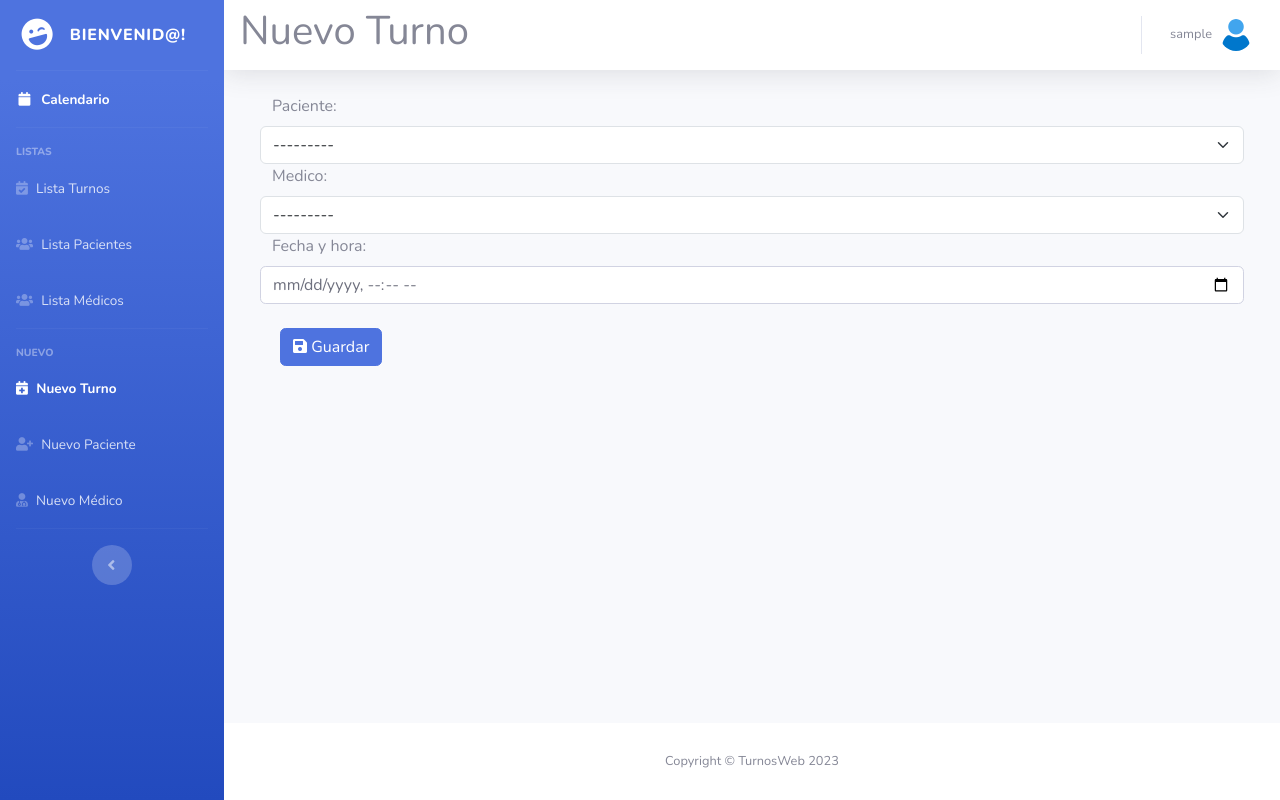
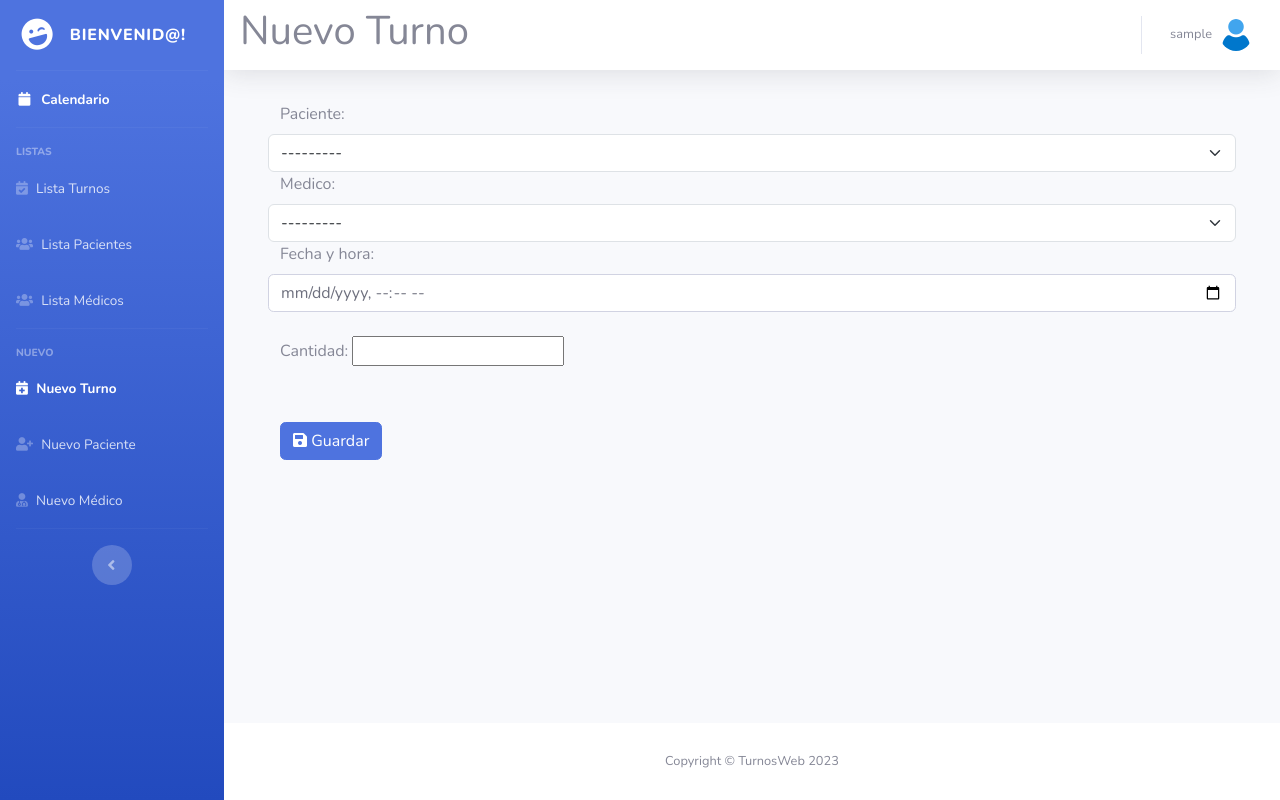
Before and after one commit to lucaskeklikian/23318_grupo_7, a Django app: page /nuevo_turno in a window 1280 px wide. Run offline with Django 4.2, Linux system fonts and the light colour scheme; the visitor is signed in with stand-in values (Sample User, id 1); data that the repository does not hold is empty; some libraries are stand-ins or nearby versions.

Commit message:
Se agrega cantidad para prueba en turno nuevo

```diff
--- a/sap/personas/templates/personas/nuevo_turno.html
+++ b/sap/personas/templates/personas/nuevo_turno.html
@@ -75,8 +75,17 @@
 
     <div>
         <form method="POST">
+        <div class="d-inline-flex p-2">
 
-        <div class="form-group row">{{formaTurno}}</div>
+        <div class="form-group row">{{formaTurno}}
+
+        <span><br>Cantidad: <input type="number" id="cantidad" name="cantidad"></span>
+
+        </div>
+
+        </div>
+
+        <br><br>
 
         <div class="d-inline-flex p-2">
             <button type="submit" class="btn btn-primary"><i class="fa fa-save"></i> Guardar</button>
--- a/sap/personas/views.py
+++ b/sap/personas/views.py
@@ -21,9 +21,9 @@ def nuevoTurno(request):
         formaTurno = TurnoForm(request.POST)
         post = request.POST.copy()
         medico_post = post["medico"]
-
+        cantidad = post["cantidad"]
         medico = get_object_or_404(Medico, pk=medico_post)
-        medico.matricula += 1
+        medico.matricula += int(cantidad)
         medico.save()
         #-------------------------------------------------------
         formaTurno = TurnoForm(request.POST)
```
